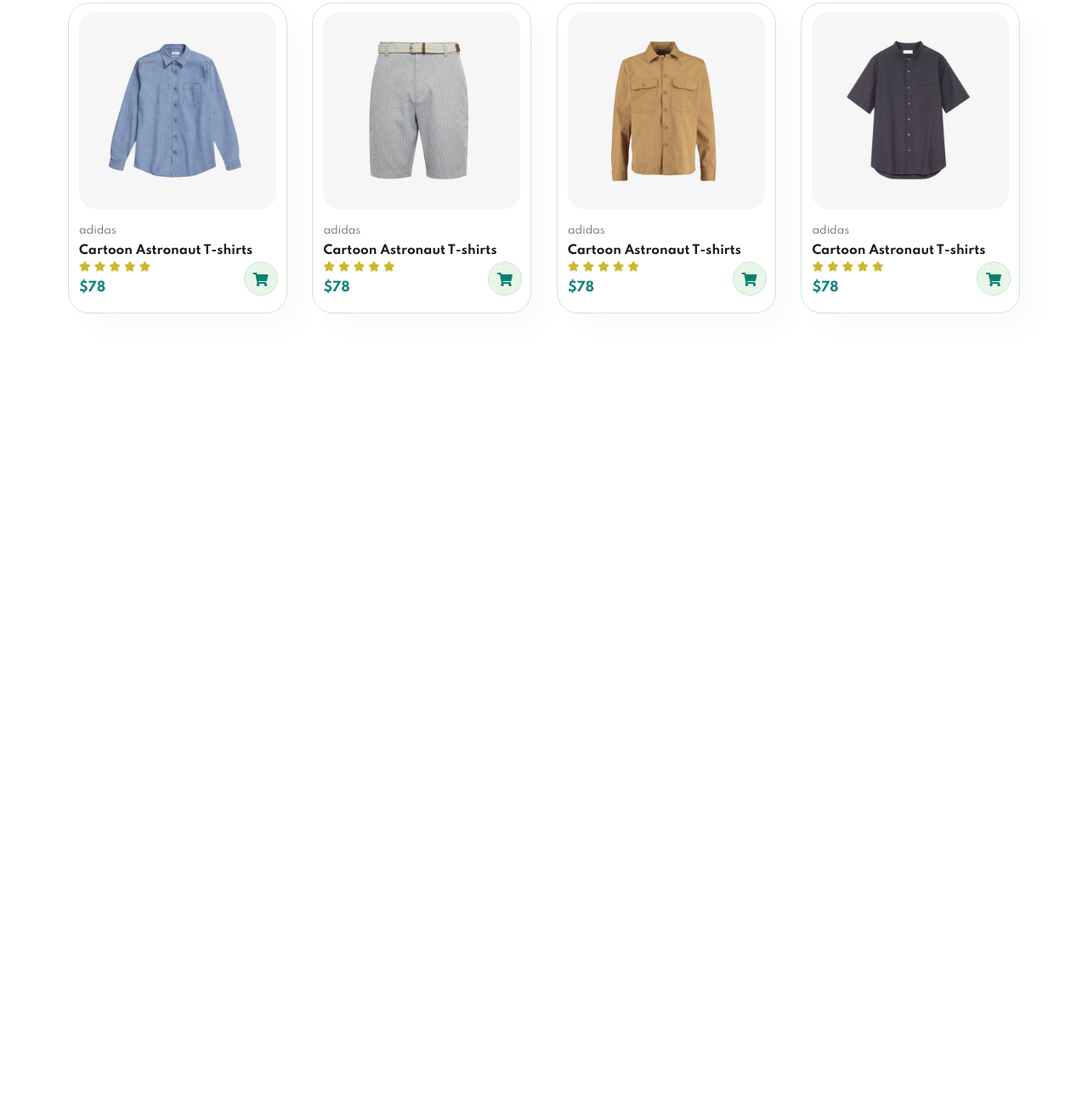
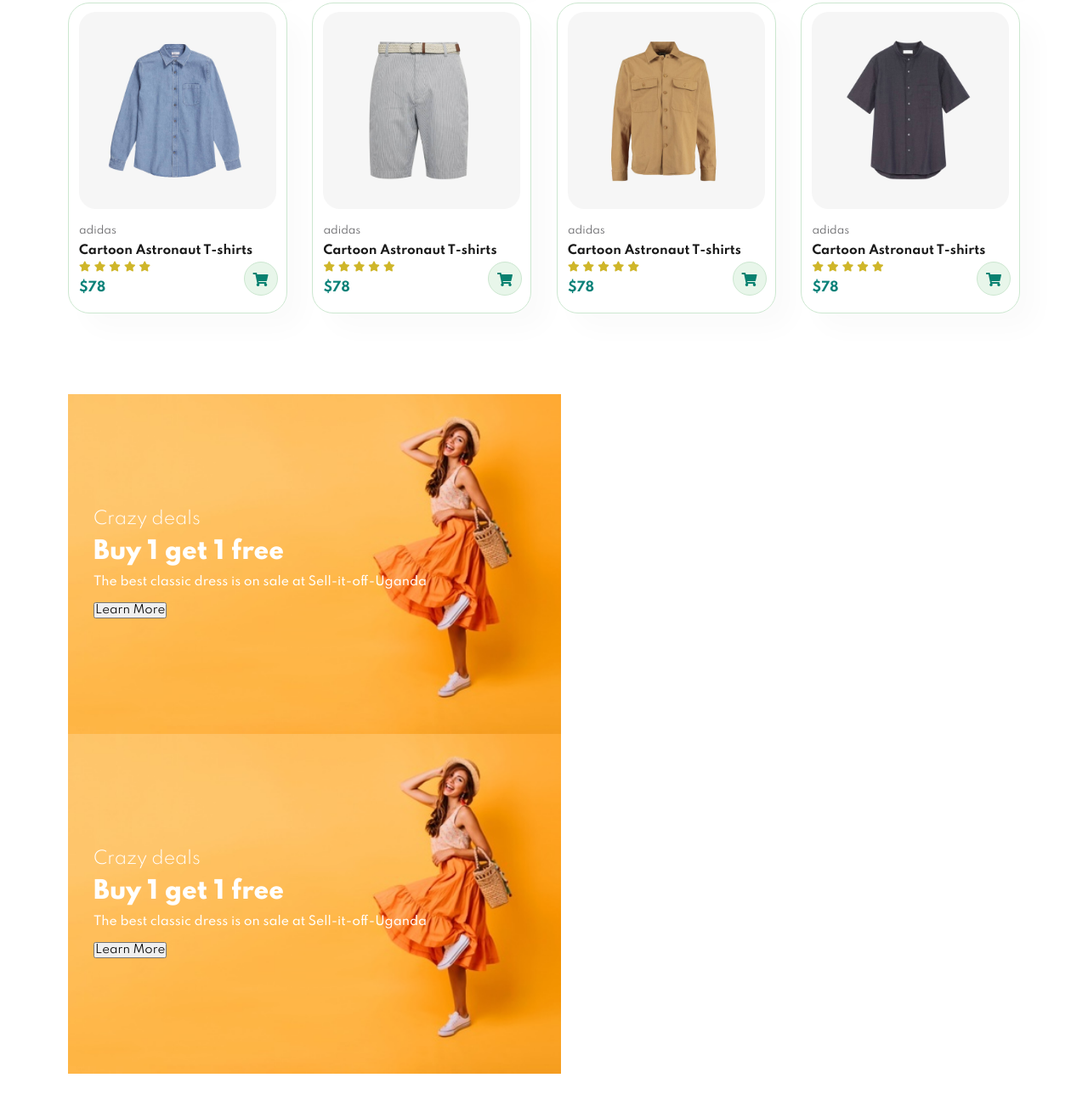
Before and after one commit to Michaelojok11/sell_it_off_Uganda, a plain HTML site: page sell-it-off-Uganda/index.html in a window 1280 px wide. Shown: the part 3070-4372 px from the top of the page at 85% size. Before the commit the page ends 3494 px from the top, so only its background shows below. Drawn offline with Linux system fonts and the light colour scheme.

Commit message:
update git

```diff
--- a/sell-it-off-Uganda/index.html
+++ b/sell-it-off-Uganda/index.html
@@ -266,7 +266,7 @@
     </section>
     <!-- End of call to Action -->
 
-    <!-- new arrivals -->
+    <!-- New arrivals -->
     <section id="product1" class="section-p1">
         <h2> New Arrivals </h2>
         <p> Summer Collection with New Modern Design </p>
@@ -429,6 +429,26 @@
     </section>
     <!-- End of new arrivals -->
 
+    <!-- banners  -->
+    <section id="sm-banner" class="section-p1">
+        <!-- banner 1 -->
+        <div class="banner-box">
+            <h4> Crazy deals </h4>
+            <h2> Buy 1 get 1 free </h2>
+            <span> The best classic dress is on sale at Sell-it-off-Uganda </span>
+            <button> Learn More </button>
+        </div>
+        <!-- banner 2 -->
+        <div class="banner-box">
+            <h4> Crazy deals </h4>
+            <h2> Buy 1 get 1 free </h2>
+            <span> The best classic dress is on sale at Sell-it-off-Uganda </span>
+            <button> Learn More </button>
+        </div>
+
+    </section>
+
+
 
 
 
--- a/sell-it-off-Uganda/style.css
+++ b/sell-it-off-Uganda/style.css
@@ -323,3 +323,40 @@ body {
   background-color: #088170;
   color: #fff;
  }
+
+ /* small banner */
+#sm-banner .banner-box {
+  display: flex;
+  flex-direction: column;
+  justify-content: center;
+  align-items: flex-start;
+  background-image: url(img/banner/b17.jpg);
+  min-width: 580px;
+  height: 50vh;
+  background-size: cover;
+  background-position: center;
+  padding: 30px;
+}
+
+#sm-banner {
+  display: flex;
+  justify-content: space-between;
+  flex-wrap: wrap;
+}
+
+#sm-banner h4 {
+  color: white;
+  font-size: 20px;
+  font-weight: 300;
+}
+#sm-banner h2 {
+  color: white;
+  font-size: 28px;
+  font-weight: 800;
+}
+#sm-banner span {
+  color: white;
+  font-size: 14px;
+  font-weight: 500;
+  padding-bottom: 15px;
+}
```
